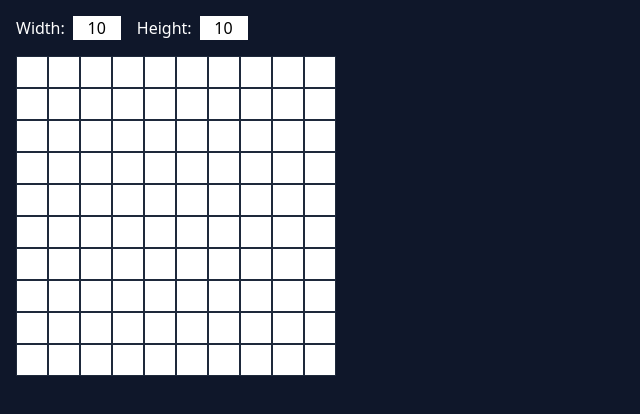
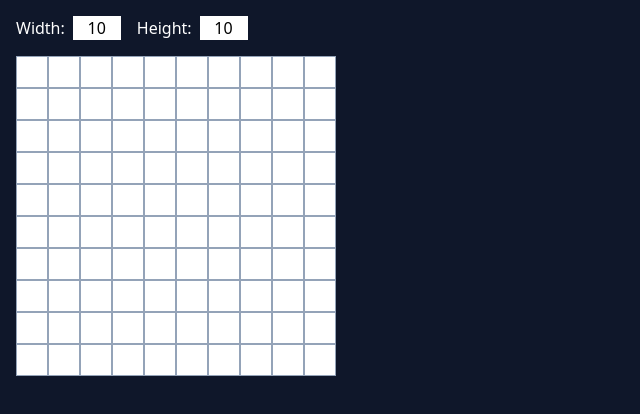
Before and after one commit to alexamy/slack-emoji-painter, a React (Vite) app: page / in a window 1280 px wide. Shown: the top 414 px of the page, without its empty margins (0-640 px from the left). Built offline with nearby package versions, Linux system fonts and the light colour scheme.

Commit message:
fix borders

```diff
--- a/src/app/App.tsx
+++ b/src/app/App.tsx
@@ -4,12 +4,12 @@ export function App() {
 	const width = useAppStore((state) => state.width);
 	const height = useAppStore((state) => state.height);
 
-	const rows = [...Array(height).keys()].map((row) => {
+	const canvas = [...Array(height).keys()].map((row) => {
 		const elements = [...Array(width).keys()].map((column) => {
 			return (
 				<div
 					key={column}
-					className='h-8 w-8 shrink-0 border-[1px] border-slate-800 bg-white'
+					className='h-8 w-8 shrink-0 border-[1px] border-slate-400 bg-white'
 				></div>
 			);
 		});
@@ -25,7 +25,7 @@ export function App() {
 		<div className='h-screen w-screen bg-slate-900 p-4'>
 			<div>
 				<SizeInputs width={width} height={height} />
-				<div>{rows}</div>
+				<div>{canvas}</div>
 			</div>
 		</div>
 	);
```
